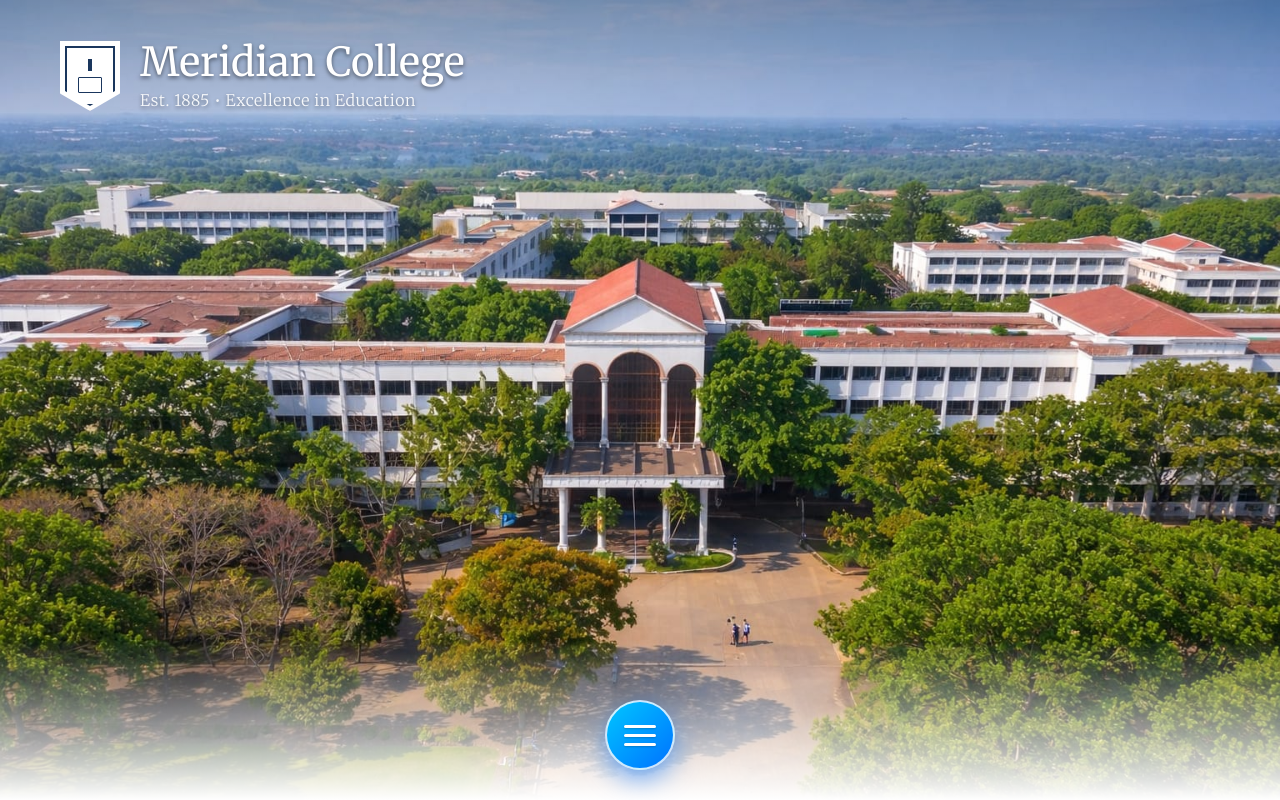
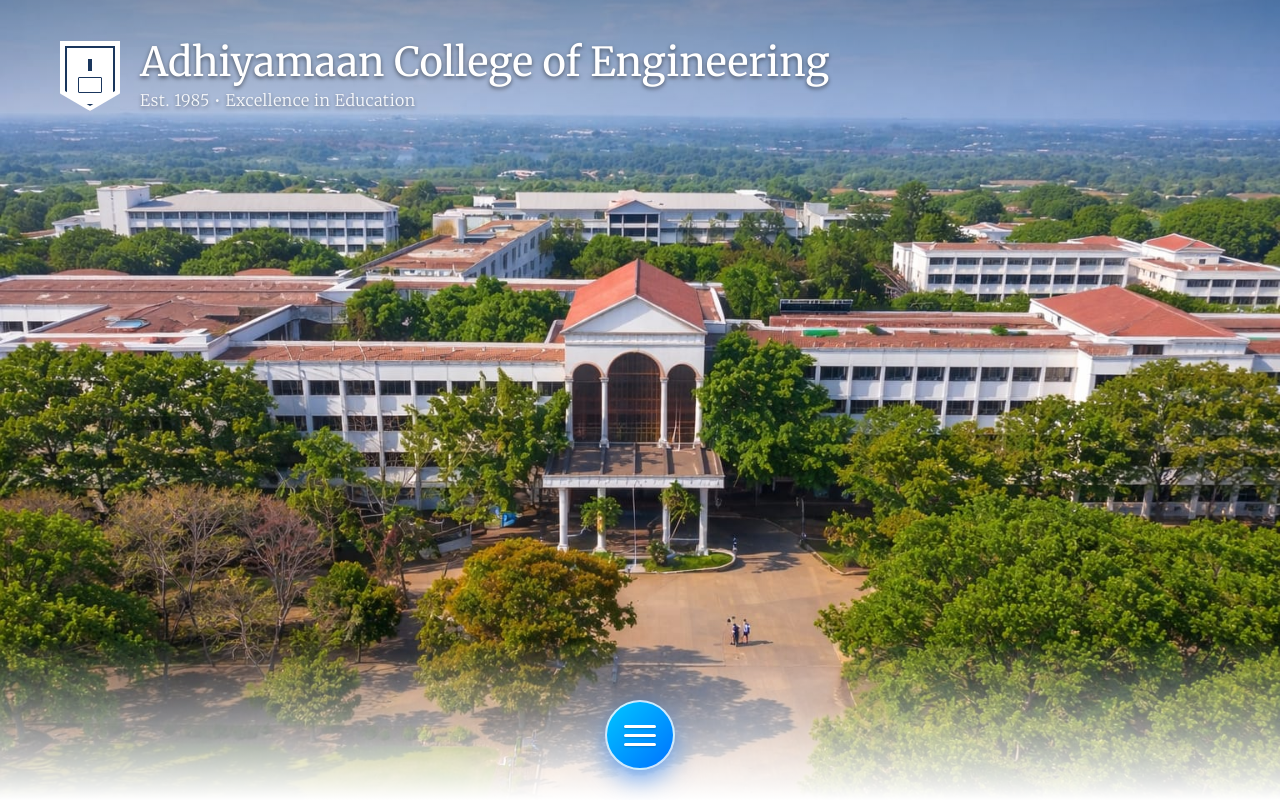
Before and after one commit to karthik-cyberexpert/IBACE, a React (Vite) app: page / in a window 1280 px wide. Built offline with nearby package versions, Linux system fonts and the light colour scheme.

Commit message:
M.E position switched

```diff
--- a/src/index.css
+++ b/src/index.css
@@ -359,7 +359,7 @@ body {
   font-size: 1rem;
   letter-spacing: 0.5px;
   cursor: pointer;
-  transition: all 0.4s cubic-bezier(0.25, 0.8, 0.25, 1);
+  transition: all 0.1s ease-out; /* Speed up from 0.4s to 0.1s */
   box-shadow: 0 4px 6px rgba(0, 0, 0, 0.1);
   text-shadow: 0 1px 2px rgba(0,0,0,0.1);
   padding: 0 15px; /* Added padding */
--- a/src/pages/Home.tsx
+++ b/src/pages/Home.tsx
@@ -374,8 +374,8 @@ function Home() {
           </div>
         </div>
         <div className="header-text">
-          <h1 className="school-name">Meridian College</h1>
-          <p className="school-motto">Est. 1885 • Excellence in Education</p>
+          <h1 className="school-name">Adhiyamaan College of Engineering</h1>
+          <p className="school-motto">Est. 1985 • Excellence in Education</p>
         </div>
       </header>
 
@@ -560,9 +560,10 @@ function Home() {
                {/* Col 4 */}
                <MenuGridItem id="phd" activeId={activeButtonId} onClick={(e: any) => handleMenuClick("PhD", e, "phd")} icon={<GraduationCap size={20} />} text="Ph.D" />
 
+
                {/* 4th Row */}
+               <MenuGridItem id="me" activeId={activeButtonId} onClick={(e: any) => handleMenuClick("ME", e, "me")} icon={<FileText size={20} />} text="M.E" />
                <MenuGridItem id="scholarship" extraClass="scholarship-pill" activeId={activeButtonId} onClick={(e: any) => handleMenuClick("Other", e, "scholarship")} icon={<GraduationCap size={20} />} text="Scholarship" />
-               <MenuGridItem id="me" activeId={activeButtonId} onClick={(e: any) => handleMenuClick("ME", e, "me")} icon={<FileText size={20} />} text="M.E" />
                <MenuGridItem id="hostel" activeId={activeButtonId} onClick={(e: any) => handleMenuClick("Other", e, "hostel")} icon={<HomeIcon size={20} />} text="Hostel" />
                <MenuGridItem id="transport" activeId={activeButtonId} onClick={(e: any) => handleMenuClick("Other", e, "transport")} icon={<Bus size={20} />} text="Transport" />
             </div>
```
